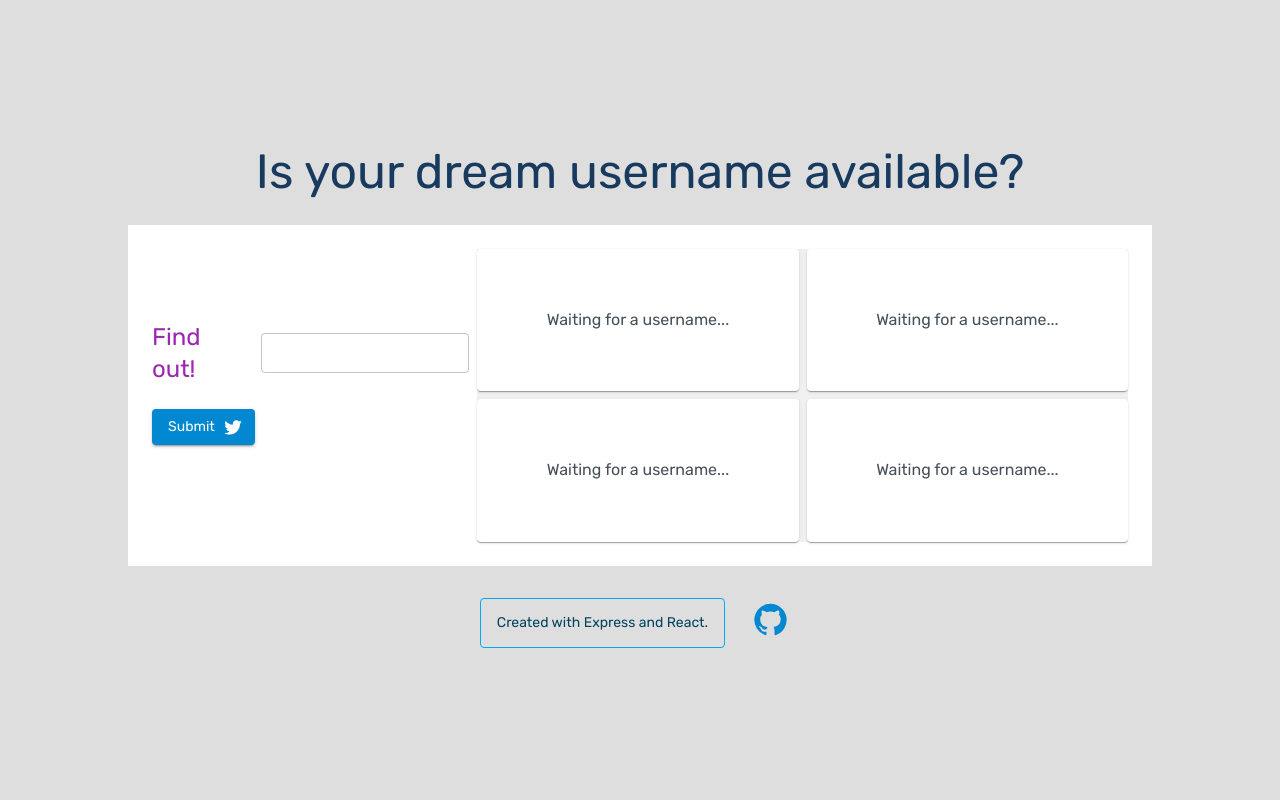
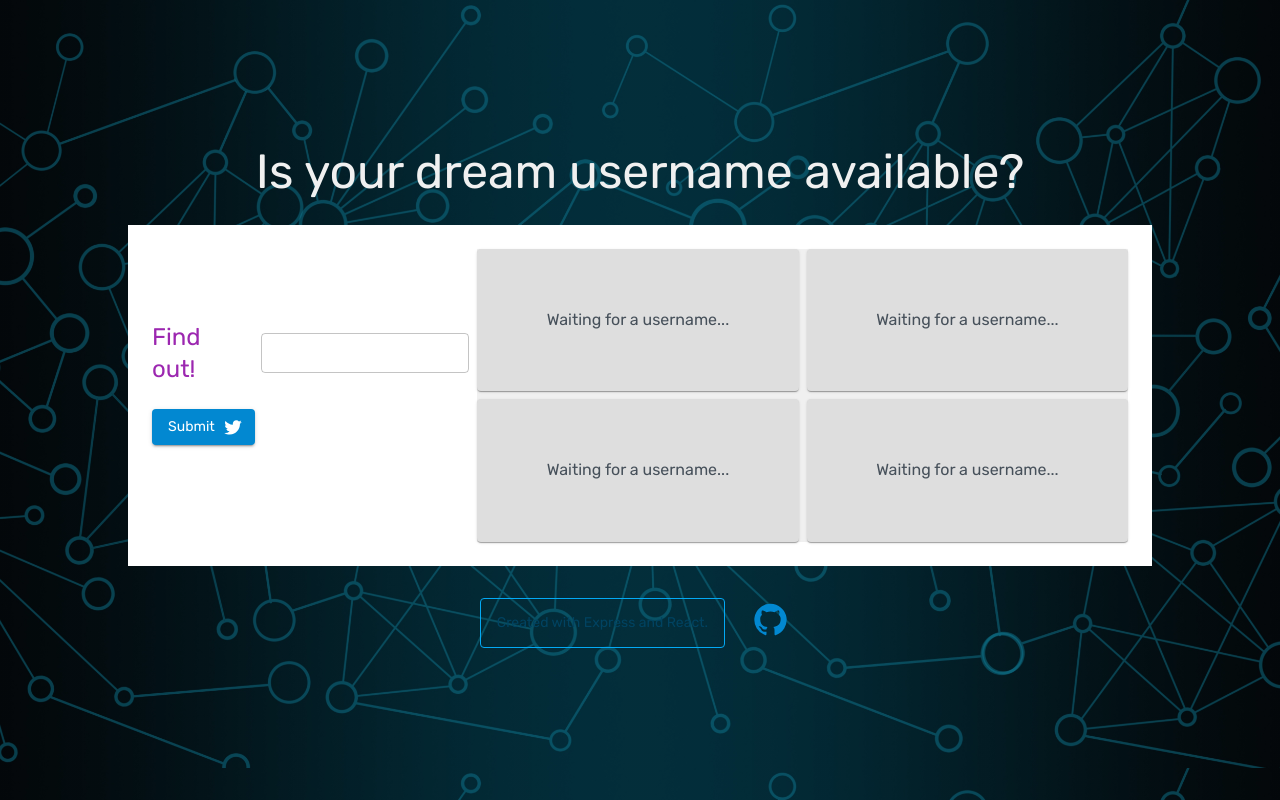
Before and after one commit to maryamkhan14/username-availability-checker, a React (Create React App) app in the folder frontend/: page / in a window 1280 px wide. Built offline with nearby package versions, Linux system fonts and the light colour scheme.

Commit message:
Added background image and altered palette colors in themes.js to match

```diff
--- a/frontend/src/styling/themes.js
+++ b/frontend/src/styling/themes.js
@@ -4,18 +4,19 @@ const themeGlobal = createTheme({
   stretch: { height: "100%" },
   palette: {
     background: {
-      default: "#DEDEDE",
+      default: "#F0F0F0",
     },
     primary: {
       main: "#fff",
       alt: "#F0F0F0",
-      twitter: blue[100],
-      reddit: orange[200],
+      card: "#DEDEDE",
+      twitter: blue[200],
+      reddit: orange[300],
       twitch: deepPurple[200],
-      tiktok: pink[100],
+      tiktok: pink[200],
     },
     text: {
-      primary: "#173A5E",
+      primary: "#F0F0F0",
       secondary: "#46505A",
     },
     action: {
@@ -33,6 +34,10 @@ const themeGlobal = createTheme({
       styleOverrides: {
         body: {
           height: "100%",
+          background:
+            "linear-gradient( rgba(0, 0, 0, 0.2), rgba(0, 0, 0, 0.2) ), url('bg.jpg')",
+
+          backgroundSize: "contain",
         },
         html: { height: "100%" },
         "@font-face": [
```
Also changed, not shown: frontend/public/bg.jpg (added).
